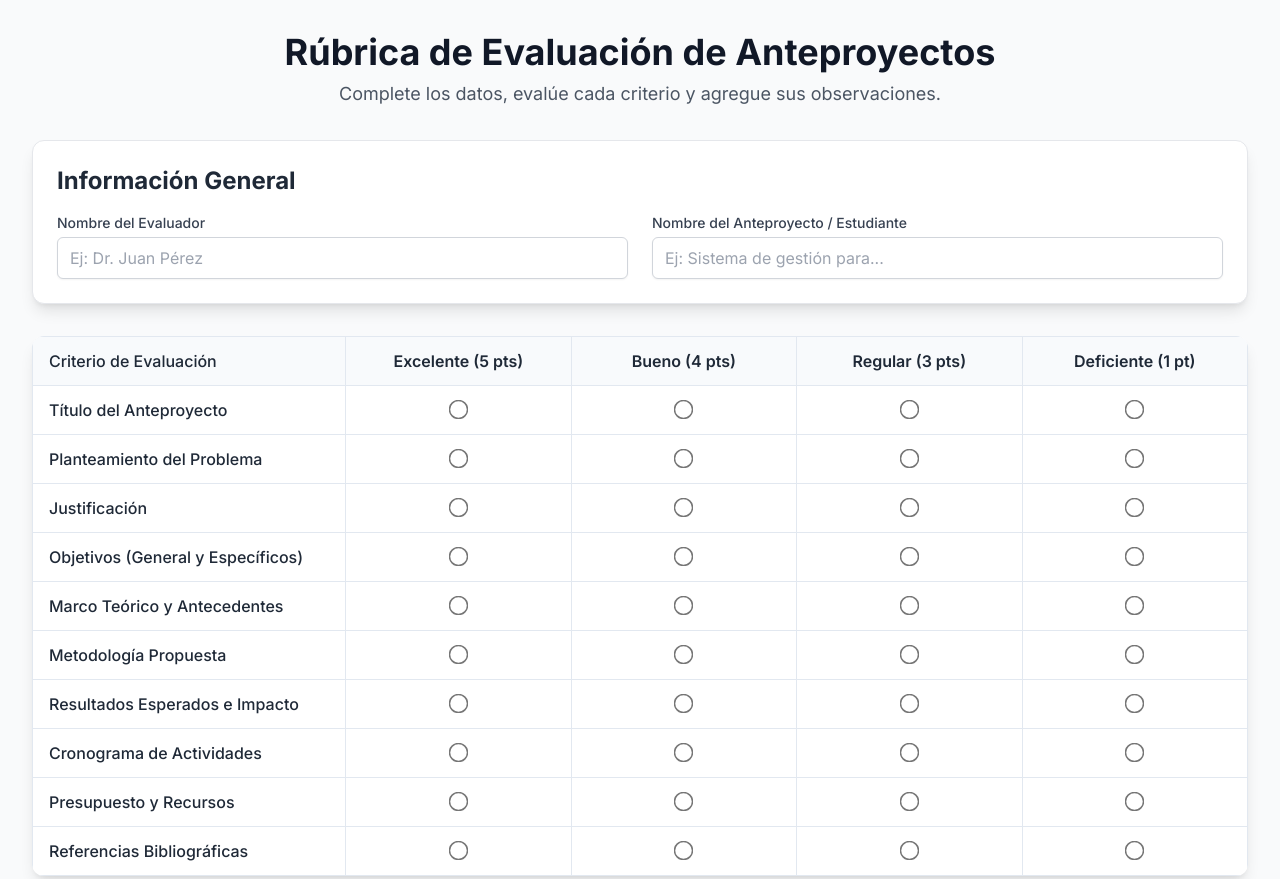
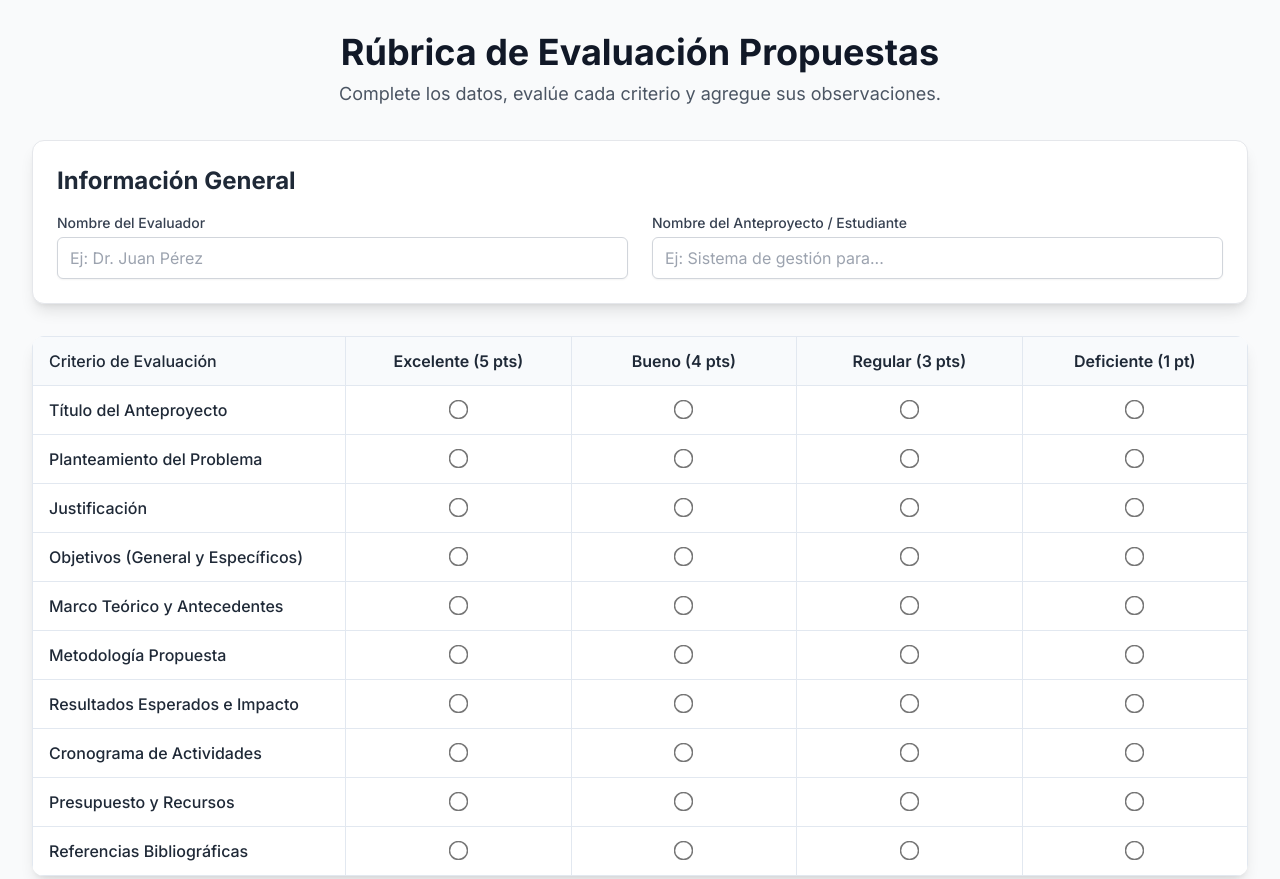
Before and after one commit to wilcashe/rubricaseminario, a website: page index.html in a window 1280 px wide. Shown: the top 879 px of the page. Drawn offline with nearby package versions, Linux system fonts and the light colour scheme.

Commit message:
Actualizacion4

```diff
--- a/index.html
+++ b/index.html
@@ -42,7 +42,7 @@
 
     <div class="container mx-auto p-4 sm:p-6 lg:p-8">
         <header class="text-center mb-8">
-            <h1 class="text-3xl sm:text-4xl font-bold text-gray-900">Rúbrica de Evaluación de Anteproyectos</h1>
+            <h1 class="text-3xl sm:text-4xl font-bold text-gray-900">Rúbrica de Evaluación Propuestas</h1>
             <p class="mt-2 text-lg text-gray-600">Complete los datos, evalúe cada criterio y agregue sus observaciones.</p>
         </header>
 
```
